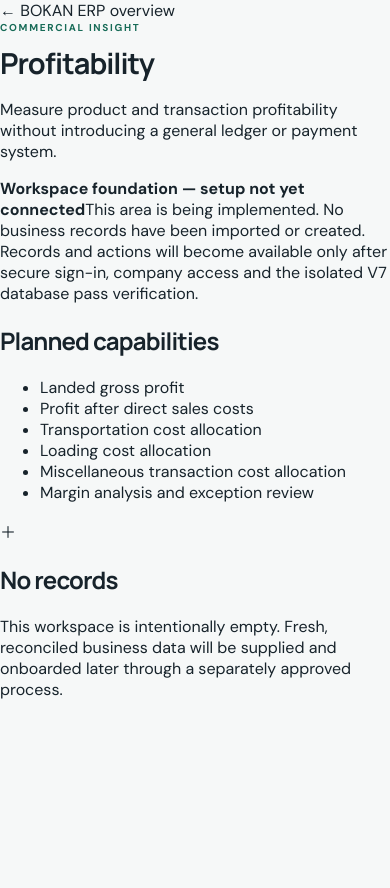
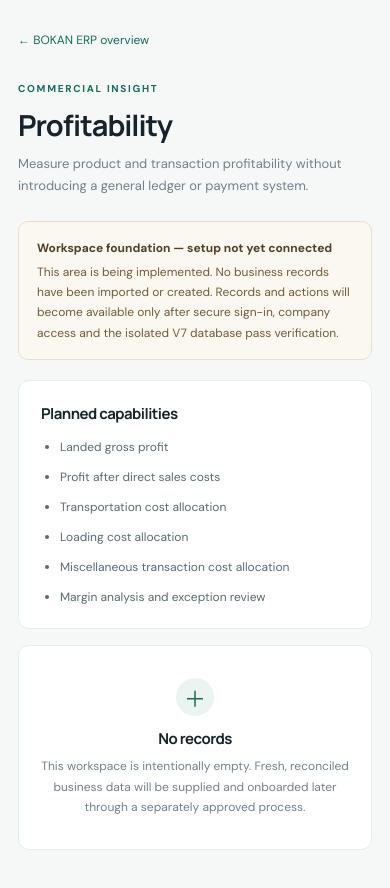
Before and after one commit to bokanplc/prime-erp, a Next.js app: page /profitability in a window 390 px wide. Shown: the top 888 px of the page. Before the commit the page ends 844 px from the top, so only its background shows below. Built offline with nearby package versions, Linux system fonts and the light colour scheme.

Commit message:
style(v7): add responsive empty workspace layouts

```diff
--- a/src/app/globals.css
+++ b/src/app/globals.css
@@ -60,3 +60,21 @@ h1{font-size:29px;margin:9px 0 8px}
 .footer{margin-top:30px;padding-top:16px;border-top:1px solid var(--line);color:#9aa5a8;font-size:10px;display:flex;justify-content:space-between}
 @media(max-width:1050px){.shell{grid-template-columns:210px 1fr}.grid-kpi{grid-template-columns:repeat(2,1fr)}.module-grid{grid-template-columns:repeat(2,1fr)}}
 @media(max-width:720px){.shell{grid-template-columns:1fr}.sidebar{display:none}.topbar{padding:0 18px}.content{padding:25px 18px}.welcome{display:block}.date-chip{display:inline-block;margin-top:14px}.grid-kpi{grid-template-columns:repeat(2,1fr)}.module-grid,.bottom-grid{grid-template-columns:1fr}.top-actions{gap:8px}.company-select{max-width:160px}}
+
+/* V7 module workspace routes */
+.module-link{display:block}
+.module-link:hover{text-decoration:none}
+.workspace-page{max-width:1100px;margin:0 auto;padding:42px 36px 70px}
+.back-link{display:inline-block;color:var(--green);font-size:12px;margin-bottom:34px}
+.workspace-page h1{margin-top:10px}
+.workspace-description{max-width:720px;color:var(--muted);font-size:13px;line-height:1.7;margin:0 0 24px}
+.workspace-notice{border:1px solid #eadfc9;background:#fbf8f1;border-radius:10px;padding:16px 18px;color:#715b38;font-size:12px;line-height:1.7;margin-bottom:20px}
+.workspace-notice strong{display:block;color:#4f4028;margin-bottom:3px}
+.workspace-panel,.workspace-empty{background:white;border:1px solid var(--line);border-radius:11px;padding:22px;margin-top:16px}
+.workspace-panel h2,.workspace-empty h2{font-size:15px;margin:0 0 14px}
+.workspace-panel ul{padding-left:19px;margin:0;display:grid;grid-template-columns:repeat(2,minmax(0,1fr));gap:12px 26px;color:#596a70;font-size:12px;line-height:1.5}
+.workspace-empty{text-align:center;padding:44px 24px}
+.workspace-empty .empty-mark{width:38px;height:38px;border-radius:50%;display:grid;place-items:center;margin:0 auto 12px;background:var(--green-soft);color:var(--green);font-size:22px}
+.workspace-empty h2{margin-bottom:7px}
+.workspace-empty p{max-width:560px;margin:0 auto;color:var(--muted);font-size:12px;line-height:1.7}
+@media(max-width:720px){.workspace-page{padding:28px 18px 50px}.workspace-panel ul{grid-template-columns:1fr}.workspace-empty{padding:32px 18px}}
```
